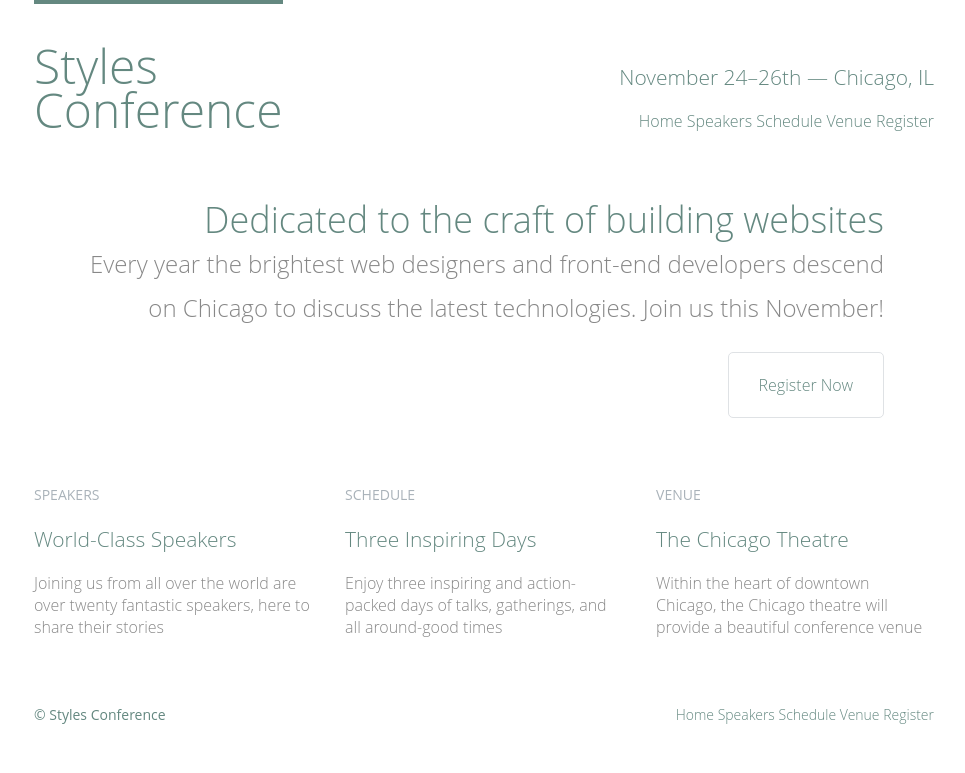
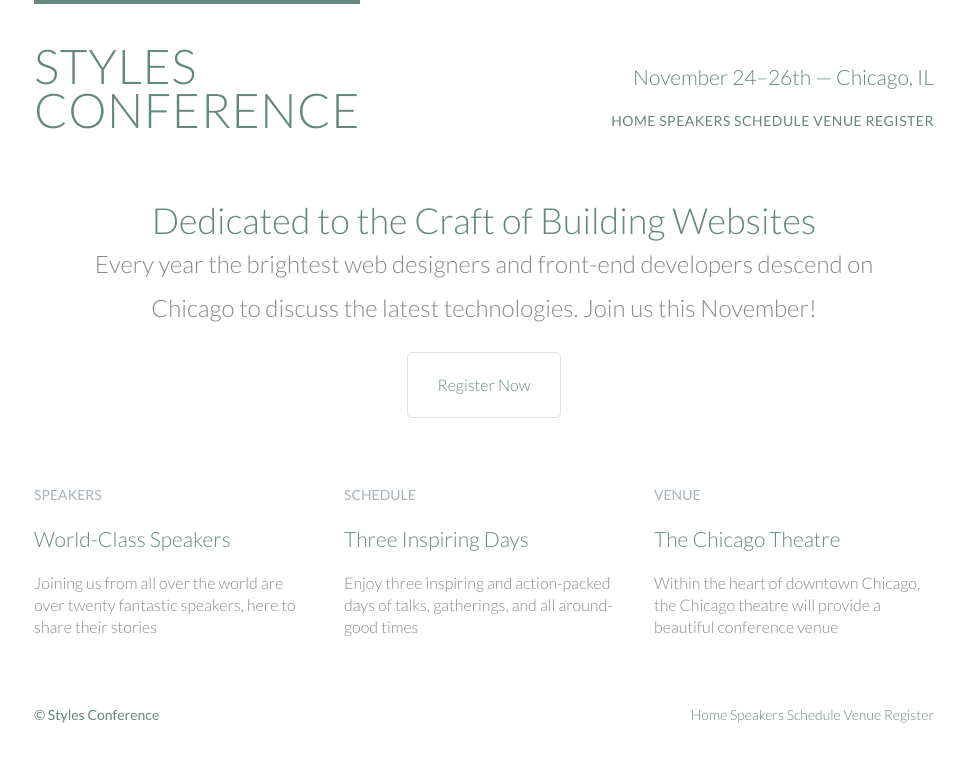
Before and after one commit to Excuta/web_projects, a plain HTML site: page First webpage/index.html in a window 1280 px wide. Shown: the whole page, without its empty margins (156-1121 px from the left). Drawn offline with Linux system fonts and the light colour scheme.

Commit message:
no comment

```diff
--- a/First webpage/assets/stylesheets/main.css
+++ b/First webpage/assets/stylesheets/main.css
@@ -54,7 +54,7 @@ table {
 */
 body {
   color: #888;
-  font: 300 16px/22px "Open Sans", "Helvetica neue", Helvetica, Arial, sans-serif;
+  font: 300 16px/22px "Lato", "Open Sans", "Helvetica neue", Helvetica, Arial, sans-serif;
 
 }
 
@@ -203,7 +203,7 @@ margin-bottom: 22px;
 .hero {
   line-height: 44px;
   padding: 22px 80px 66px 80px;
-  text-align: right;
+  text-align: center;
 }
 
 .hero h2 {
@@ -212,6 +212,7 @@ margin-bottom: 22px;
 
 .hero p {
   font-size: 24px;
+  font-weight: 300;
 }
 
 .teaser a:hover h3 {
@@ -225,19 +226,21 @@ margin-bottom: 22px;
 */
 
 .logo {
-  border-top: 4px solid #648880;
-  padding: 40px 0 22px 0;
-  float: left;
-  font-size: 48px;
-  line-height: 44px;
-}
-
+  border-top:4px solid #648880;
+  float:left;
+  font-size:48px;
+  font-weight:300;
+  letter-spacing:.5px;
+  line-height:44px;
+  padding:40px 0 22px 0;
+  text-transform:uppercase;
+ }
 .tagline {
   margin: 66px 0 22px 0;
   text-align: right;
 }
 
-.primart-nav {
+.primary-nav {
   font-size: 14px;
   font-weight: 400;
   letter-spacing: .5px;
--- a/First webpage/index.html
+++ b/First webpage/index.html
@@ -4,11 +4,8 @@
       <meta charset="utf-8">
       </meta>
       <title>Styles Conference</title>
-      <link
-         rel="stylesheet"
-         href="assets/stylesheets/main.css"
-         >
-      </link>
+      <link rel="stylesheet" href="assets/stylesheets/main.css">
+      <link rel="stylesheet" href="http://fonts.googleapis.com/css?family=Lato:100,300,400">
    </head>
    <body>
       <header class="container group">
@@ -32,7 +29,7 @@
       </header>
       <section class="hero container">
          <h2>
-            Dedicated to the craft of building websites
+            Dedicated to the Craft of Building Websites
          </h2>
          <p>
             Every year the brightest web designers and front-end developers descend on Chicago to discuss the latest technologies.
```
